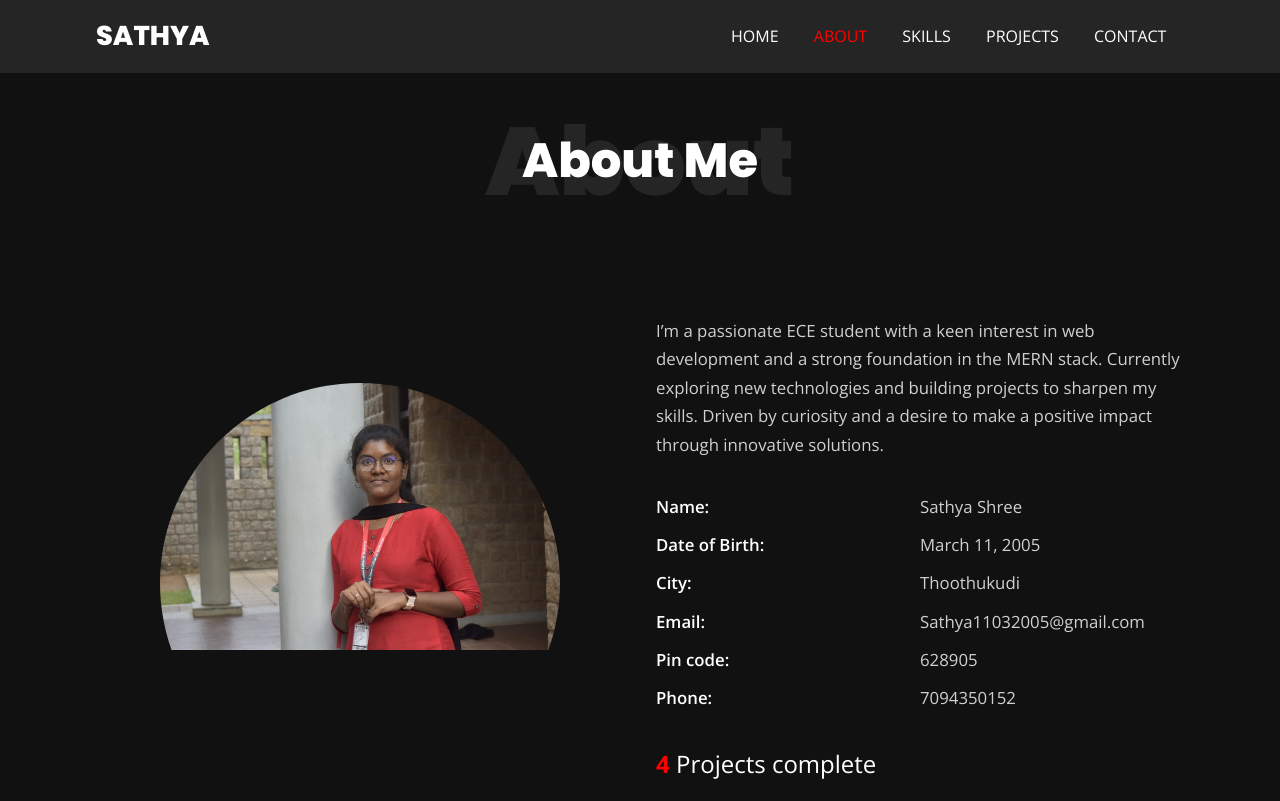
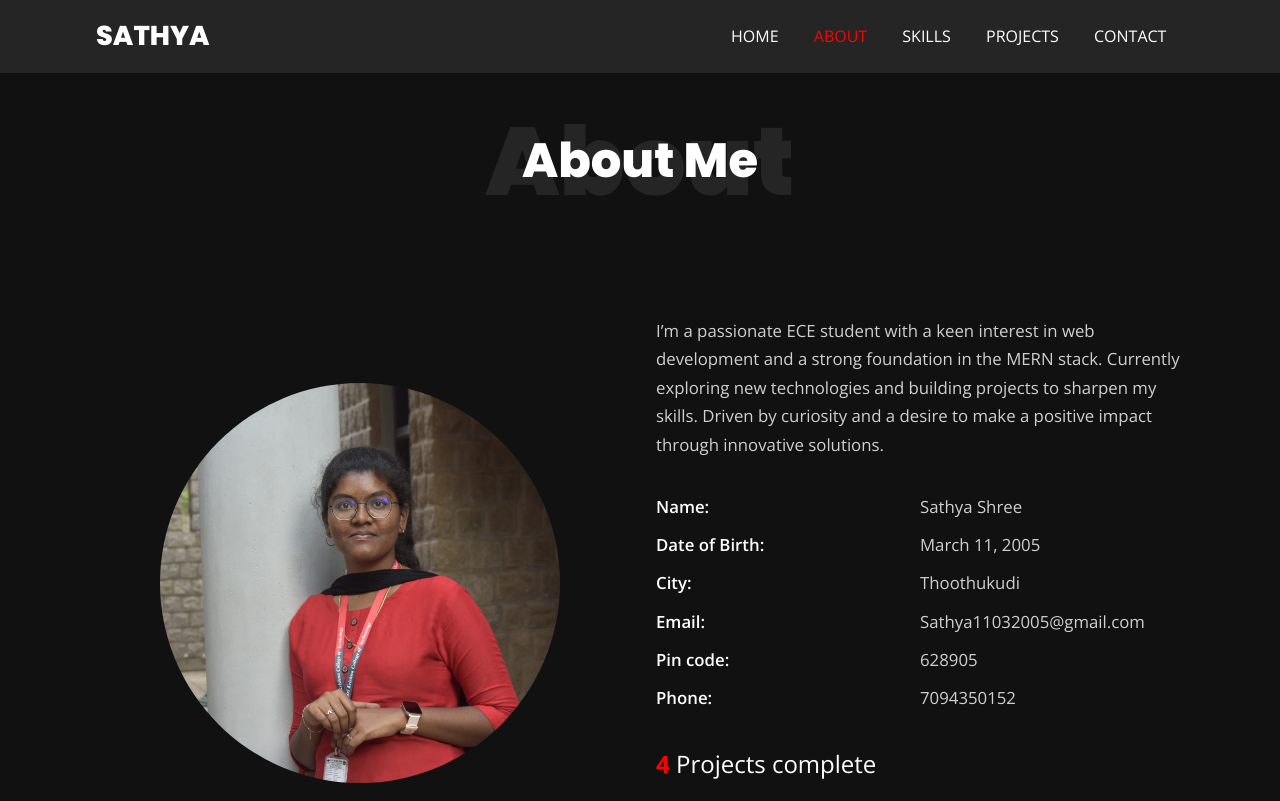
Before and after one commit to sathyashree11/Portfolio---1, a plain HTML site: page about.html in a window 1280 px wide. Shown: the top 801 px of the page. Drawn offline with nearby package versions, Linux system fonts and the light colour scheme.

Commit message:
Initial Commit

```diff
--- a/about.html
+++ b/about.html
@@ -70,7 +70,7 @@
 
       <div class="row">
         <div class="row-left">
-          <img src="IMG/Profile.jpeg" alt="about photo" />
+          <img src="IMG/WhatsApp Image 2024-07-26 at 11.02.24 AM.jpeg" alt="about photo" />
         </div>
 
         <div class="row-right">
```
Also changed, not shown: index.html (+1 -1 lines), IMG/Profile.jpeg (deleted), IMG/WhatsApp Image 2024-07-26 at 11.02.24 AM.jpeg (added).
